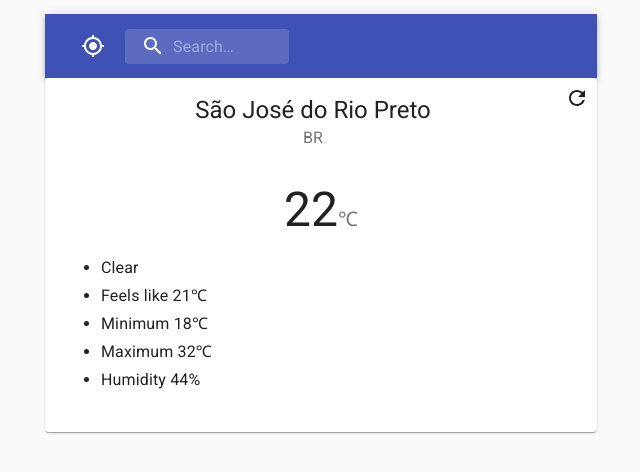
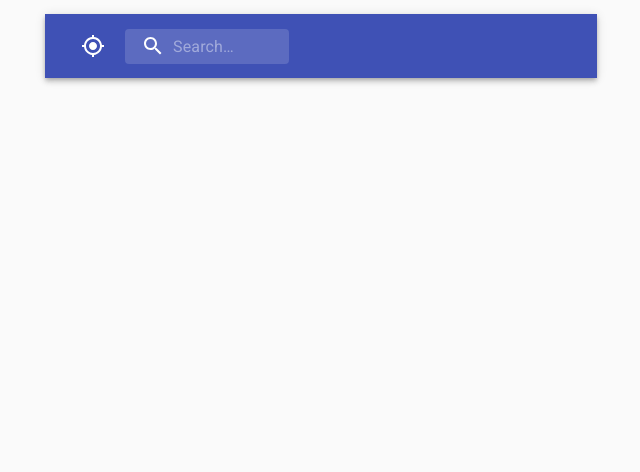
Before and after one commit to diogoko/climate-react, a React (Create React App) app: page / in a window 1280 px wide. Shown: the top 472 px of the page, without its empty margins (319-959 px from the left). Built offline with nearby package versions, Linux system fonts and the light colour scheme.

Commit message:
Handle undefined weather

```diff
--- a/src/App.js
+++ b/src/App.js
@@ -16,6 +16,12 @@ class App extends React.Component {
   constructor(props) {
     super(props);
     this.state = {
+      weather: null
+    };
+  }
+
+  searchChange = _.debounce((event) => {
+    this.setState({
       weather: {
         name: 'São José do Rio Preto',
         main: {
@@ -34,11 +40,7 @@ class App extends React.Component {
           country: 'BR'
         }
       }
-    };
-  }
-
-  searchChange = _.debounce((event) => {
-    console.log(`search ${event.target.value}`);
+    });
   }, 750)
 
   render() {
@@ -59,7 +61,7 @@ class App extends React.Component {
             </Toolbar>
           </AppBar>
 
-          <WeatherCard weather={this.state.weather}/>
+          {this.state.weather !== null ? <WeatherCard weather={this.state.weather}/> : null}
         </Container>
       </React.Fragment>
     );
```
